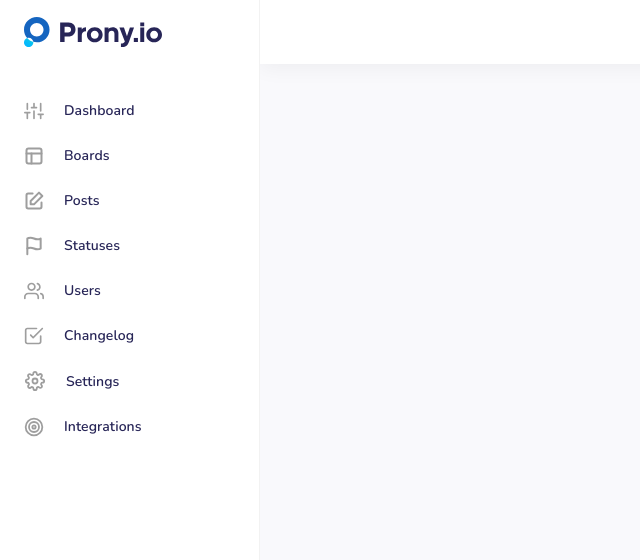
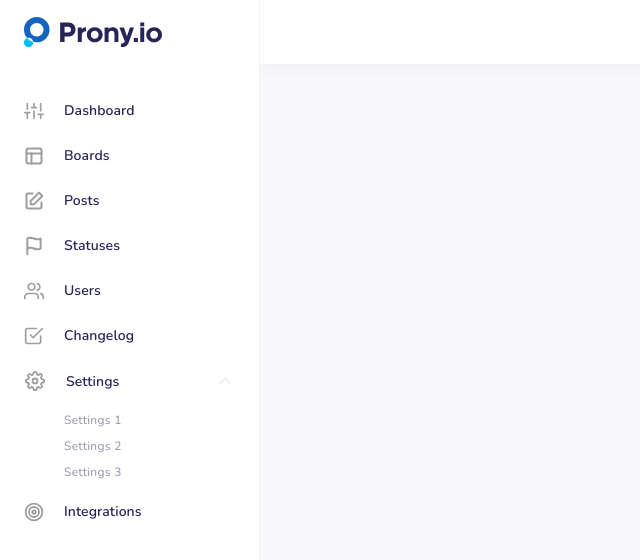
Before and after one commit to MTONSEG/prony_dashboard, a React (Create React App) app: page / in a window 1280 px wide. Both pictures are taken after a click on the element "Settings". Shown: the top 560 px of the page, without its empty margins (0-640 px from the left). Built offline with nearby package versions, Linux system fonts and the light colour scheme.

Commit message:
finish Navbar

```diff
--- a/src/App.jsx
+++ b/src/App.jsx
@@ -9,7 +9,7 @@ const App = ({ store }) => {
 	return (
 		<div className="wrapper">
 			<Navbar state={state.navbarStore} />
-			<Main />
+			<Main state={state} />
 		</div>
 	)
 }
--- a/src/components/Main/Main.jsx
+++ b/src/components/Main/Main.jsx
@@ -1,4 +1,4 @@
-import React, {lazy, Suspense} from 'react';
+import React, { lazy, Suspense } from 'react';
 import { Routes, Route } from "react-router-dom";
 import Header from '../Header/Header';
 import Loading from '../UI/Loading/Loading';
@@ -6,7 +6,7 @@ import Loading from '../UI/Loading/Loading';
 const Main = ({ state }) => {
 	return (
 		<main className="main">
-			<Header />
+			<Header state={state.headerStore} />
 			<Suspense fallback={<Loading />}>
 				<Routes>
 					<Route path="/" element={<div></div>} />
--- a/src/components/Navbar/Navbar.jsx
+++ b/src/components/Navbar/Navbar.jsx
@@ -1,4 +1,5 @@
-import React from 'react';
+import React, { useState, useRef } from 'react';
+import { Link } from 'react-router-dom';
 import Logo from './Logo/Logo';
 import './Navbar.scss';
 import {
@@ -13,42 +14,78 @@ import {
 } from '../UI/SVGIcons/SVGIcons';
 
 const Navbar = ({ state }) => {
+
+	let [activeSettingList, setActiveSettingList] = useState(false);
+	let settingEl = useRef();
+
+	let listSetting = state.setting.list.map((el, i) => (
+		<li key={i} className="settings-navbar__item">
+			<Link to="" className='settings-navbar__link'>{el}</Link>
+		</li>
+	))
+
+	const handleOnSettingsClick = () => { setActiveSettingList(!activeSettingList) }
+
 	return (
 		<nav className="navbar">
 			<Logo icon={state.logo} />
+
 			<div className="navbar__list">
-				<div className="navbar__item">
+				<Link to="" className="navbar__item">
 					<DashboardIcon className="navbar__item-icon" />
 					<p className="navbar__item-text">Dashboard</p>
-				</div>
-				<div className="navbar__item">
+				</Link>
+				<Link to="" className="navbar__item">
 					<BoardIcon className="navbar__item-icon stroke" />
 					<p className="navbar__item-text">Boards</p>
-				</div>
-				<div className="navbar__item">
+				</Link>
+				<Link to="" className="navbar__item">
 					<PostsIcon className="navbar__item-icon stroke" />
 					<p className="navbar__item-text">Posts</p>
-				</div>
-				<div className="navbar__item">
+				</Link>
+				<Link to="" className="navbar__item">
 					<StatusesIcon className="navbar__item-icon stroke" />
 					<p className="navbar__item-text">Statuses</p>
-				</div>
-				<div className="navbar__item">
+				</Link>
+				<Link to="" className="navbar__item">
 					<UsersIcon className="navbar__item-icon" />
 					<p className="navbar__item-text">Users</p>
-				</div>
-				<div className="navbar__item">
+				</Link>
+				<Link to="" className="navbar__item">
 					<ChangelogIcon className="navbar__item-icon" />
 					<p className="navbar__item-text">Changelog</p>
+				</Link>
+				<div
+					className={
+						activeSettingList
+							? "navbar__settings settings-navbar active"
+							: "navbar__settings settings-navbar"
+					}
+					onClick={handleOnSettingsClick}
+				>
+					<div className="settings-navbar__header navbar__item">
+						<SettingsIcon className="navbar__item-icon-setting" />
+						<p className="navbar__item-text">Settings</p>
+					</div>
+
+					<ul ref={settingEl}
+						className="settings-navbar__list"
+						style={
+							activeSettingList
+								? { height: settingEl.current.scrollHeight }
+								: { height: '0' }
+
+						}
+						onClick={e => { e.stopPropagation() }}
+					>
+						{listSetting}
+					</ul>
+
 				</div>
-				<div className="navbar__item">
-					<SettingsIcon className="navbar__item-icon-setting" />
-					<p className="navbar__item-text">Settings</p>
-				</div>
-				<div className="navbar__item">
+				<Link to="" className="navbar__item">
 					<IntegrationsIcon className="navbar__item-icon stroke" />
 					<p className="navbar__item-text">Integrations</p>
-				</div>
+				</Link>
 			</div>
 		</nav>
 	)
--- a/src/components/Navbar/Navbar.scss
+++ b/src/components/Navbar/Navbar.scss
@@ -55,3 +55,48 @@
 	}
 
 }
+
+.settings-navbar {
+	overflow: hidden;
+	&__header {
+		position: relative;
+		&::after {
+			content: "";
+			background: url('../../assets/icons/arrow-tab.svg') center/cover no-repeat;
+			position: absolute;
+			top: calc(50% - 3.3px);
+			right: 28px;
+			width: 11.67px;
+			height: 6.67px;
+			transform: rotate(180deg);
+		}
+	}
+
+	&__list {
+		margin: 0;
+		height: 0;
+		opacity: 0;
+	}
+	&__list,
+	&__header::after {
+		transition: all .2s;
+	}
+
+	&__link {
+		font-size: 12px;
+		line-height: 20px;
+		letter-spacing: 0.3px;
+		margin: 0 0 6px;
+		color: rgba(39, 37, 87, 0.5);
+		&:hover {
+			color: #272557;
+		}
+	}
+	&.active .settings-navbar__list {
+		margin: 6px 10px 7px 64px;
+		opacity: 1;
+	}
+	&.active .settings-navbar__header::after {
+		transform: rotate(0);
+	}
+}
--- a/src/store.js
+++ b/src/store.js
@@ -1,53 +1,29 @@
 import logo from './assets/icons/logo.svg';
+import iconTabArrow from './assets/icons/arrow-tab.svg';
+import photoUserHeader from './assets/images/header_photo.jpg';
 
 const images = {
-	logo: logo
+	logo: logo,
+	iconTabArrow: iconTabArrow,
+	header: {
+		photoUserHeader: photoUserHeader
+	}
 }
 
 export const navbarStore = {
 	logo: images.logo,
-	list: [
-		{
-			title: 'Dashboard',
-			icon: ''
-		},
-		{
-			title: 'Boards',
-			icon: ''
-		},
-		{
-			title: 'Posts',
-			icon: ''
-		},
-		{
-			title: 'Statuses',
-			icon: ''
-		},
-		{
-			title: 'Users',
-			icon: ''
-		},
-		{
-			title: 'Changelog',
-			icon: ''
-		},
-	],
 	setting: {
 		title: 'Settings',
-		icon: '',
+		icon: images.iconTabArrow,
 		list: ['Settings 1', 'Settings 2', 'Settings 3']
 	},
-	Integrations: {
-		title: 'Integrations',
-		icon: ''
-	}
 }
 
 export const headerStore = {
 	theme: 'day',
 	user: {
-		photo: '',
-		name: '',
+		photo: images.header.photoUserHeader,
+		name: 'Lucy Lavender',
 		status: true
 	}
 }
```
Also changed, not shown: src/assets/icons/arrow-tab.svg (added), src/assets/images/header_photo.jpg (added).
